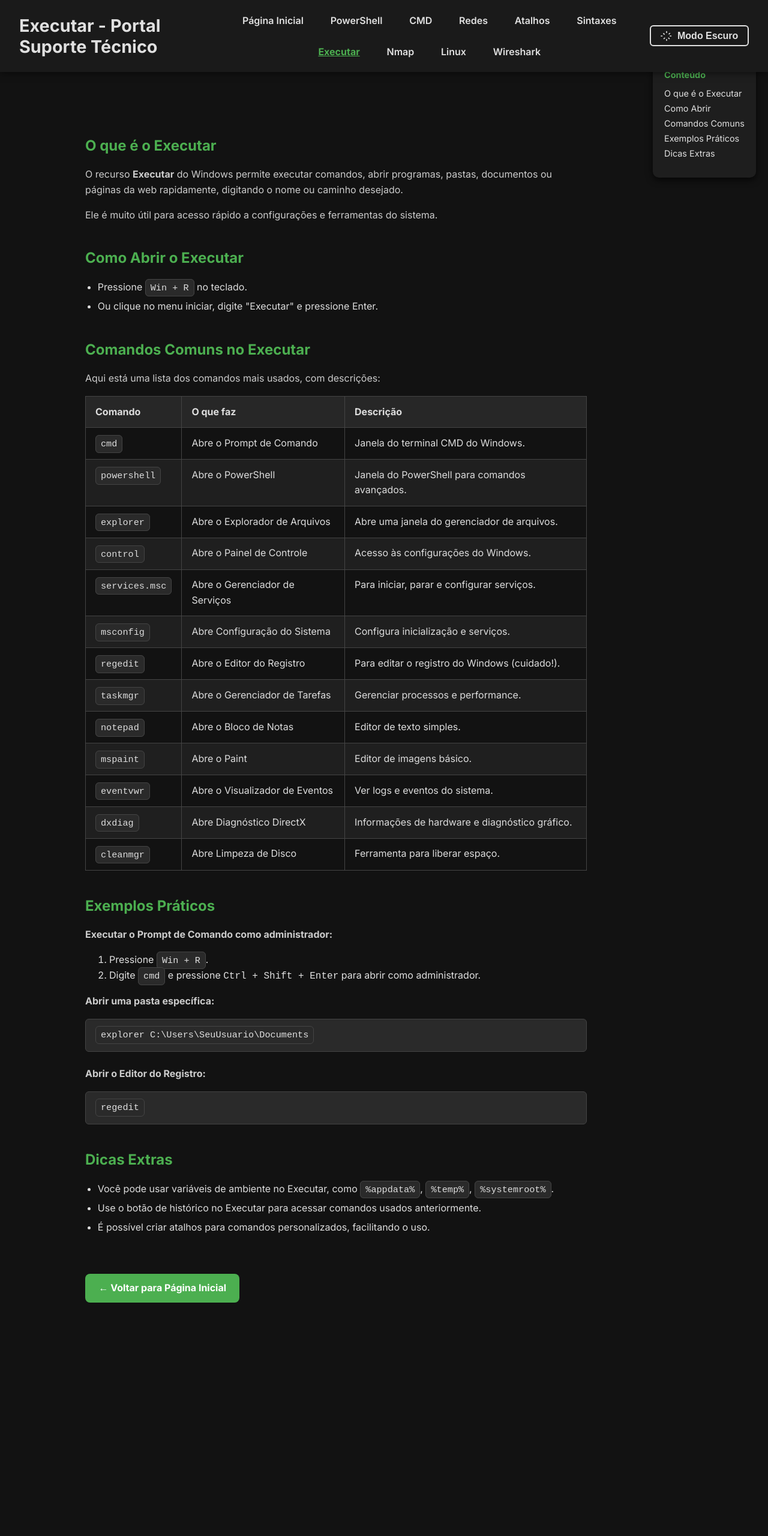
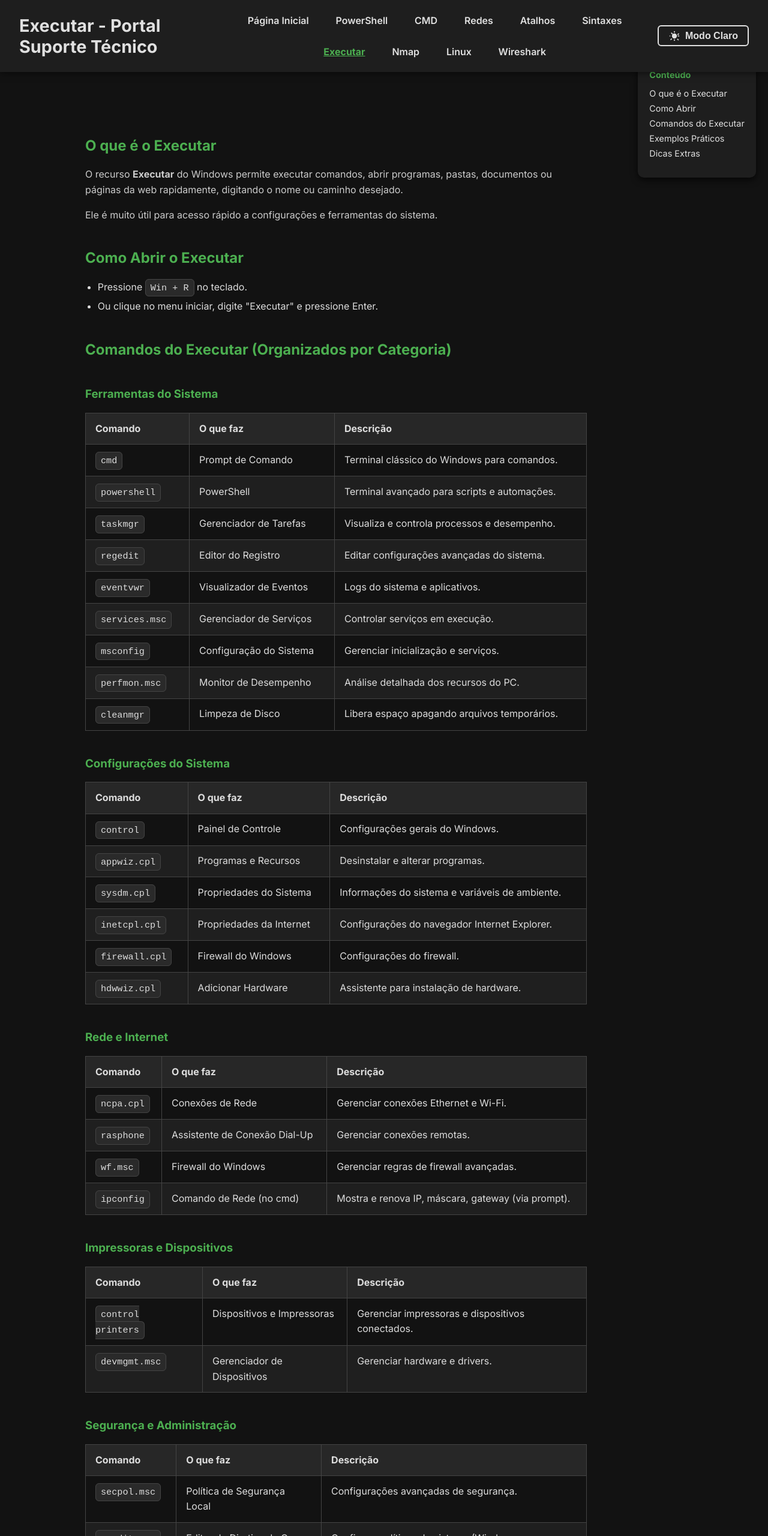
Before and after one commit to Felipenu21/suporte, a plain HTML site: page executar.html in a window 1280 px wide. Shown: the top 2560 px of the page at 60% size. Before the commit the page ends 2331 px from the top, so only its background shows below. Drawn offline with Linux system fonts and the light colour scheme.

Commit message:
Update executar.html

```diff
--- a/executar.html
+++ b/executar.html
@@ -35,13 +35,27 @@
     transition: background-color var(--transition-speed), color var(--transition-speed);
     padding-bottom: 3rem;
   }
+  body.light {
+    --bg-dark: #fafafa;
+    --bg-card: #fff;
+    --text-light: #222;
+    --primary-color: #2e7d32;
+    --primary-hover: #1b5e20;
+    --shadow-dark: rgba(0,0,0,0.15);
+    --code-bg: #f5f5f5;
+    --code-border: #ccc;
+    --table-header-bg: #e0e0e0;
+    --table-row-bg: #fafafa;
+    background-color: #fafafa;
+    color: #222;
+  }
   @keyframes fadeIn {
     to { opacity: 1; }
   }
   header {
     position: sticky;
     top: 0;
-    background-color: #1a1a1a;
+    background-color: var(--bg-card);
     color: var(--text-light);
     padding: 1rem 2rem;
     display: flex;
@@ -50,6 +64,9 @@
     flex-wrap: wrap;
     box-shadow: 0 0 12px var(--shadow-dark);
     z-index: 1000;
+  }
+  header.light {
+    color: var(--text-light);
   }
   header h1 {
     margin: 0;
@@ -173,6 +190,9 @@
     margin-bottom: 2rem;
     color: #ddd;
   }
+  body.light table {
+    color: #222;
+  }
   th, td {
     border: 1px solid var(--code-border);
     padding: 0.8rem 1rem;
@@ -184,6 +204,12 @@
     font-weight: 700;
   }
   tr:nth-child(even) {
+    background-color: var(--table-row-bg);
+  }
+  body.light th {
+    background-color: var(--table-header-bg);
+  }
+  body.light tr:nth-child(even) {
     background-color: var(--table-row-bg);
   }
   a.button-back {
@@ -203,7 +229,7 @@
     background-color: var(--primary-hover);
     outline: none;
   }
-  /* Scroll suave para ancoras */
+  /* Scroll suave para âncoras */
   html {
     scroll-behavior: smooth;
   }
@@ -259,7 +285,7 @@
 </style>
 </head>
 <body>
-<header>
+<header id="header">
   <h1>Executar - Portal Suporte Técnico</h1>
   <nav>
     <a href="index.html">Página Inicial</a>
@@ -273,11 +299,11 @@
     <a href="linux.html">Linux</a>
     <a href="wireshark.html">Wireshark</a>
   </nav>
-  <button id="toggle-theme" aria-label="Alternar tema claro/escuro" title="Alternar tema claro/escuro" type="button">
-    <svg viewBox="0 0 24 24" aria-hidden="true" focusable="false">
+  <button id="toggle-theme" aria-label="Alternar tema claro/escuro" title="Alternar tema claro/escuro" type="button" aria-pressed="false">
+    <svg viewBox="0 0 24 24" aria-hidden="true" focusable="false" width="20" height="20" fill="currentColor" xmlns="http://www.w3.org/2000/svg">
       <path d="M12 3v2m6.364 1.636l-1.414 1.414M21 12h-2M17.364 17.364l-1.414-1.414M12 19v2M6.636 17.364l1.414-1.414M3 12H1m4.95-4.95l1.414 1.414" stroke="currentColor" stroke-width="2" stroke-linecap="round"/>
     </svg>
-    Modo Claro
+    Modo Escuro
   </button>
 </header>
 
@@ -286,7 +312,7 @@
   <ul>
     <li><a href="#o-que-e">O que é o Executar</a></li>
     <li><a href="#como-abrir">Como Abrir</a></li>
-    <li><a href="#comandos-comuns">Comandos Comuns</a></li>
+    <li><a href="#comandos-comuns">Comandos do Executar</a></li>
     <li><a href="#exemplos">Exemplos Práticos</a></li>
     <li><a href="#dicas">Dicas Extras</a></li>
   </ul>
@@ -303,90 +329,175 @@
     <li>Ou clique no menu iniciar, digite "Executar" e pressione Enter.</li>
   </ul>
 
-  <h2 id="comandos-comuns">Comandos Comuns no Executar</h2>
-  <p>Aqui está uma lista dos comandos mais usados, com descrições:</p>
+  <h2 id="comandos-comuns">Comandos do Executar (Organizados por Categoria)</h2>
+
+  <h3>Ferramentas do Sistema</h3>
   <table>
     <thead>
-      <tr>
-        <th>Comando</th>
-        <th>O que faz</th>
-        <th>Descrição</th>
-      </tr>
+      <tr><th>Comando</th><th>O que faz</th><th>Descrição</th></tr>
     </thead>
     <tbody>
-      <tr><td><code>cmd</code></td><td>Abre o Prompt de Comando</td><td>Janela do terminal CMD do Windows.</td></tr>
-      <tr><td><code>powershell</code></td><td>Abre o PowerShell</td><td>Janela do PowerShell para comandos avançados.</td></tr>
-      <tr><td><code>explorer</code></td><td>Abre o Explorador de Arquivos</td><td>Abre uma janela do gerenciador de arquivos.</td></tr>
-      <tr><td><code>control</code></td><td>Abre o Painel de Controle</td><td>Acesso às configurações do Windows.</td></tr>
-      <tr><td><code>services.msc</code></td><td>Abre o Gerenciador de Serviços</td><td>Para iniciar, parar e configurar serviços.</td></tr>
-      <tr><td><code>msconfig</code></td><td>Abre Configuração do Sistema</td><td>Configura inicialização e serviços.</td></tr>
-      <tr><td><code>regedit</code></td><td>Abre o Editor do Registro</td><td>Para editar o registro do Windows (cuidado!).</td></tr>
-      <tr><td><code>taskmgr</code></td><td>Abre o Gerenciador de Tarefas</td><td>Gerenciar processos e performance.</td></tr>
-      <tr><td><code>notepad</code></td><td>Abre o Bloco de Notas</td><td>Editor de texto simples.</td></tr>
-      <tr><td><code>mspaint</code></td><td>Abre o Paint</td><td>Editor de imagens básico.</td></tr>
-      <tr><td><code>eventvwr</code></td><td>Abre o Visualizador de Eventos</td><td>Ver logs e eventos do sistema.</td></tr>
-      <tr><td><code>dxdiag</code></td><td>Abre Diagnóstico DirectX</td><td>Informações de hardware e diagnóstico gráfico.</td></tr>
-      <tr><td><code>cleanmgr</code></td><td>Abre Limpeza de Disco</td><td>Ferramenta para liberar espaço.</td></tr>
+      <tr><td><code>cmd</code></td><td>Prompt de Comando</td><td>Terminal clássico do Windows para comandos.</td></tr>
+      <tr><td><code>powershell</code></td><td>PowerShell</td><td>Terminal avançado para scripts e automações.</td></tr>
+      <tr><td><code>taskmgr</code></td><td>Gerenciador de Tarefas</td><td>Visualiza e controla processos e desempenho.</td></tr>
+      <tr><td><code>regedit</code></td><td>Editor do Registro</td><td>Editar configurações avançadas do sistema.</td></tr>
+      <tr><td><code>eventvwr</code></td><td>Visualizador de Eventos</td><td>Logs do sistema e aplicativos.</td></tr>
+      <tr><td><code>services.msc</code></td><td>Gerenciador de Serviços</td><td>Controlar serviços em execução.</td></tr>
+      <tr><td><code>msconfig</code></td><td>Configuração do Sistema</td><td>Gerenciar inicialização e serviços.</td></tr>
+      <tr><td><code>perfmon.msc</code></td><td>Monitor de Desempenho</td><td>Análise detalhada dos recursos do PC.</td></tr>
+      <tr><td><code>cleanmgr</code></td><td>Limpeza de Disco</td><td>Libera espaço apagando arquivos temporários.</td></tr>
+    </tbody>
+  </table>
+
+  <h3>Configurações do Sistema</h3>
+  <table>
+    <thead>
+      <tr><th>Comando</th><th>O que faz</th><th>Descrição</th></tr>
+    </thead>
+    <tbody>
+      <tr><td><code>control</code></td><td>Painel de Controle</td><td>Configurações gerais do Windows.</td></tr>
+      <tr><td><code>appwiz.cpl</code></td><td>Programas e Recursos</td><td>Desinstalar e alterar programas.</td></tr>
+      <tr><td><code>sysdm.cpl</code></td><td>Propriedades do Sistema</td><td>Informações do sistema e variáveis de ambiente.</td></tr>
+      <tr><td><code>inetcpl.cpl</code></td><td>Propriedades da Internet</td><td>Configurações do navegador Internet Explorer.</td></tr>
+      <tr><td><code>firewall.cpl</code></td><td>Firewall do Windows</td><td>Configurações do firewall.</td></tr>
+      <tr><td><code>hdwwiz.cpl</code></td><td>Adicionar Hardware</td><td>Assistente para instalação de hardware.</td></tr>
+    </tbody>
+  </table>
+
+  <h3>Rede e Internet</h3>
+  <table>
+    <thead>
+      <tr><th>Comando</th><th>O que faz</th><th>Descrição</th></tr>
+    </thead>
+    <tbody>
+      <tr><td><code>ncpa.cpl</code></td><td>Conexões de Rede</td><td>Gerenciar conexões Ethernet e Wi-Fi.</td></tr>
+      <tr><td><code>rasphone</code></td><td>Assistente de Conexão Dial-Up</td><td>Gerenciar conexões remotas.</td></tr>
+      <tr><td><code>wf.msc</code></td><td>Firewall do Windows</td><td>Gerenciar regras de firewall avançadas.</td></tr>
+      <tr><td><code>ipconfig</code></td><td>Comando de Rede (no cmd)</td><td>Mostra e renova IP, máscara, gateway (via prompt).</td></tr>
+    </tbody>
+  </table>
+
+  <h3>Impressoras e Dispositivos</h3>
+  <table>
+    <thead>
+      <tr><th>Comando</th><th>O que faz</th><th>Descrição</th></tr>
+    </thead>
+    <tbody>
+      <tr><td><code>control printers</code></td><td>Dispositivos e Impressoras</td><td>Gerenciar impressoras e dispositivos conectados.</td></tr>
+      <tr><td><code>devmgmt.msc</code></td><td>Gerenciador de Dispositivos</td><td>Gerenciar hardware e drivers.</td></tr>
+    </tbody>
+  </table>
+
+  <h3>Segurança e Administração</h3>
+  <table>
+    <thead>
+      <tr><th>Comando</th><th>O que faz</th><th>Descrição</th></tr>
+    </thead>
+    <tbody>
+      <tr><td><code>secpol.msc</code></td><td>Política de Segurança Local</td><td>Configurações avançadas de segurança.</td></tr>
+      <tr><td><code>gpedit.msc</code></td><td>Editor de Diretiva de Grupo</td><td>Configura políticas do sistema (Windows Pro/Enterprise).</td></tr>
+      <tr><td><code>lusrmgr.msc</code></td><td>Usuários e Grupos Locais</td><td>Gerenciar usuários e grupos (Windows Pro/Enterprise).</td></tr>
+      <tr><td><code>mrt</code></td><td>Remoção de Software Malicioso</td><td>Ferramenta oficial da Microsoft para remoção de malwares.</td></tr>
+      <tr><td><code>syskey</code></td><td>Proteção do Sistema</td><td>Configura a chave de segurança do Windows (avançado e raro).</td></tr>
+    </tbody>
+  </table>
+
+  <h3>Utilitários e Acessibilidade</h3>
+  <table>
+    <thead>
+      <tr><th>Comando</th><th>O que faz</th><th>Descrição</th></tr>
+    </thead>
+    <tbody>
+      <tr><td><code>notepad</code></td><td>Bloco de Notas</td><td>Editor de texto simples.</td></tr>
+      <tr><td><code>mspaint</code></td><td>Paint</td><td>Editor básico de imagens.</td></tr>
+      <tr><td><code>calc</code></td><td>Calculadora</td><td>Calculadora do Windows.</td></tr>
+      <tr><td><code>write</code></td><td>WordPad</td><td>Editor de texto avançado.</td></tr>
+      <tr><td><code>osk</code></td><td>Teclado Virtual</td><td>Teclado na tela para acessibilidade.</td></tr>
+      <tr><td><code>magnify</code></td><td>Lupa</td><td>Ampliação de tela.</td></tr>
+      <tr><td><code>snippingtool</code></td><td>Ferramenta de Captura</td><td>Captura de tela flexível.</td></tr>
+      <tr><td><code>winver</code></td><td>Informações do Windows</td><td>Mostra versão e build do Windows.</td></tr>
+      <tr><td><code>charmap</code></td><td>Mapa de Caracteres</td><td>Selecionar caracteres especiais para copiar.</td></tr>
+      <tr><td><code>mstsc</code></td><td>Área de Trabalho Remota</td><td>Conecta a outro PC remotamente.</td></tr>
+      <tr><td><code>dxdiag</code></td><td>Diagnóstico DirectX</td><td>Informações detalhadas de vídeo, áudio e DirectX.</td></tr>
+      <tr><td><code>powershell_ise</code></td><td>PowerShell ISE</td><td>Ambiente gráfico para scripts PowerShell.</td></tr>
     </tbody>
   </table>
 
   <h2 id="exemplos">Exemplos Práticos</h2>
-  <p><strong>Executar o Prompt de Comando como administrador:</strong></p>
-  <ol>
-    <li>Pressione <code>Win + R</code>.</li>
-    <li>Digite <code>cmd</code> e pressione <kbd>Ctrl + Shift + Enter</kbd> para abrir como administrador.</li>
-  </ol>
-
-  <p><strong>Abrir uma pasta específica:</strong></p>
-  <pre><code>explorer C:\Users\SeuUsuario\Documents</code></pre>
-
-  <p><strong>Abrir o Editor do Registro:</strong></p>
-  <pre><code>regedit</code></pre>
+  <p>Para abrir o Gerenciador de Tarefas rapidamente, pressione <code>Win + R</code>, digite <code>taskmgr</code> e pressione Enter.</p>
+  <p>Para editar o registro, use <code>Win + R</code> e digite <code>regedit</code>. Cuidado ao usar essa ferramenta.</p>
+  <p>Para acessar as conexões de rede, digite <code>ncpa.cpl</code> no Executar e pressione Enter.</p>
 
   <h2 id="dicas">Dicas Extras</h2>
   <ul>
-    <li>Você pode usar variáveis de ambiente no Executar, como <code>%appdata%</code>, <code>%temp%</code>, <code>%systemroot%</code>.</li>
-    <li>Use o botão de histórico no Executar para acessar comandos usados anteriormente.</li>
-    <li>É possível criar atalhos para comandos personalizados, facilitando o uso.</li>
+    <li>Use o <code>cmd</code> ou <code>powershell</code> para executar comandos avançados.</li>
+    <li>Tenha cuidado ao alterar o registro com <code>regedit</code>.</li>
+    <li>O <code>gpedit.msc</code> só está disponível nas versões Pro e Enterprise do Windows.</li>
+    <li>Use <code>cleanmgr</code> para liberar espaço em disco de forma segura.</li>
+    <li>Para ver a versão do Windows rapidamente, digite <code>winver</code>.</li>
   </ul>
 
-  <a href="index.html" class="button-back" aria-label="Voltar para página inicial">← Voltar para Página Inicial</a>
+  <a href="index.html" class="button-back" aria-label="Voltar para a página inicial">← Voltar para a Página Inicial</a>
 </main>
 
 <script>
-  const toggleBtn = document.getElementById('toggle-theme');
-  const body = document.body;
+  const toggleThemeBtn = document.getElementById('toggle-theme');
+  const bodyEl = document.body;
 
-  function updateToggleButton(isDark) {
-    if(isDark) {
-      toggleBtn.textContent = '';
-      toggleBtn.classList.add('dark');
-      toggleBtn.innerHTML = `<svg viewBox="0 0 24 24" aria-hidden="true" focusable="false">
-        <path d="M12 3v2m6.364 1.636l-1.414 1.414M21 12h-2M17.364 17.364l-1.414-1.414M12 19v2M6.636 17.364l1.414-1.414M3 12H1m4.95-4.95l1.414 1.414" stroke="currentColor" stroke-width="2" stroke-linecap="round"/>
-      </svg> Modo Claro`;
-    } else {
-      toggleBtn.textContent = '';
-      toggleBtn.classList.remove('dark');
-      toggleBtn.innerHTML = `<svg viewBox="0 0 24 24" aria-hidden="true" focusable="false">
-        <path d="M12 3v2m6.364 1.636l-1.414 1.414M21 12h-2M17.364 17.364l-1.414-1.414M12 19v2M6.636 17.364l1.414-1.414M3 12H1m4.95-4.95l1.414 1.414" stroke="currentColor" stroke-width="2" stroke-linecap="round"/>
-      </svg> Modo Escuro`;
-    }
+  function updateThemeButton(isDark) {
+    toggleThemeBtn.setAttribute('aria-pressed', isDark);
+    toggleThemeBtn.textContent = isDark ? 'Modo Claro' : 'Modo Escuro';
+    toggleThemeBtn.prepend(createIcon(isDark));
   }
 
-  const savedTheme = localStorage.getItem('theme');
-  if(savedTheme === 'dark') {
-    body.classList.add('dark');
-    updateToggleButton(true);
-  } else {
-    updateToggleButton(false);
+  function createIcon(isDark) {
+    const ns = "http://www.w3.org/2000/svg";
+    const svg = document.createElementNS(ns, "svg");
+    svg.setAttribute("viewBox", "0 0 24 24");
+    svg.setAttribute("width", "20");
+    svg.setAttribute("height", "20");
+    svg.setAttribute("aria-hidden", "true");
+    svg.setAttribute("focusable", "false");
+    svg.style.fill = "currentColor";
+    const path = document.createElementNS(ns, "path");
+
+    if(isDark) {
+      // Sun icon for light mode
+      path.setAttribute("d", "M12 4.5V3m0 18v-1.5m7.5-7.5H21m-18 0H3m15.364 6.364l1.414 1.414M6.222 6.222l1.414 1.414m12.728 0l-1.414 1.414M6.222 17.778l-1.414 1.414M12 8a4 4 0 1 1 0 8 4 4 0 0 1 0-8z");
+    } else {
+      // Moon icon for dark mode
+      path.setAttribute("d", "M21 12.79A9 9 0 1 1 11.21 3 7 7 0 0 0 21 12.79z");
+    }
+    path.setAttribute("stroke", "currentColor");
+    path.setAttribute("stroke-width", "2");
+    path.setAttribute("stroke-linecap", "round");
+    path.setAttribute("stroke-linejoin", "round");
+    svg.appendChild(path);
+    return svg;
   }
 
-  toggleBtn.addEventListener('click', () => {
-    body.classList.toggle('dark');
-    const isDark = body.classList.contains('dark');
-    updateToggleButton(isDark);
-    localStorage.setItem('theme', isDark ? 'dark' : 'light');
-  });
+  function toggleTheme() {
+    const isDark = bodyEl.classList.toggle('light') === false;
+    toggleThemeBtn.innerHTML = '';
+    toggleThemeBtn.appendChild(createIcon(isDark));
+    toggleThemeBtn.append(' ' + (isDark ? 'Modo Claro' : 'Modo Escuro'));
+    toggleThemeBtn.setAttribute('aria-pressed', isDark);
+    localStorage.setItem('darkMode', isDark ? 'true' : 'false');
+  }
+
+  toggleThemeBtn.addEventListener('click', toggleTheme);
+
+  // Inicializa o tema de acordo com localStorage ou padrão
+  (function(){
+    const saved = localStorage.getItem('darkMode');
+    const isDark = saved === null ? true : saved === 'true';
+    if(!isDark) bodyEl.classList.add('light');
+    toggleThemeBtn.innerHTML = '';
+    toggleThemeBtn.appendChild(createIcon(isDark));
+    toggleThemeBtn.append(' ' + (isDark ? 'Modo Claro' : 'Modo Escuro'));
+    toggleThemeBtn.setAttribute('aria-pressed', isDark);
+  })();
 </script>
+
 </body>
 </html>
```
